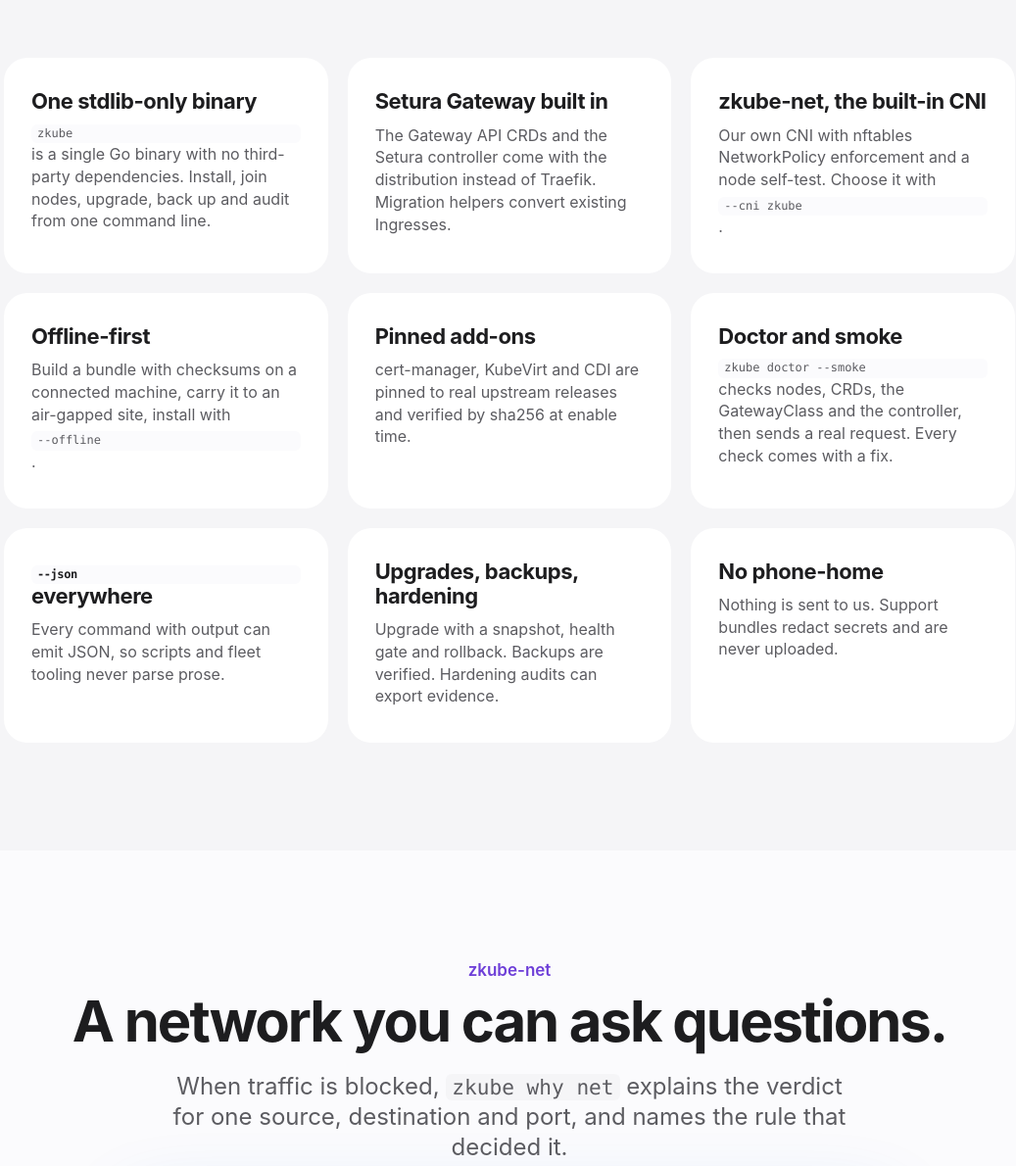
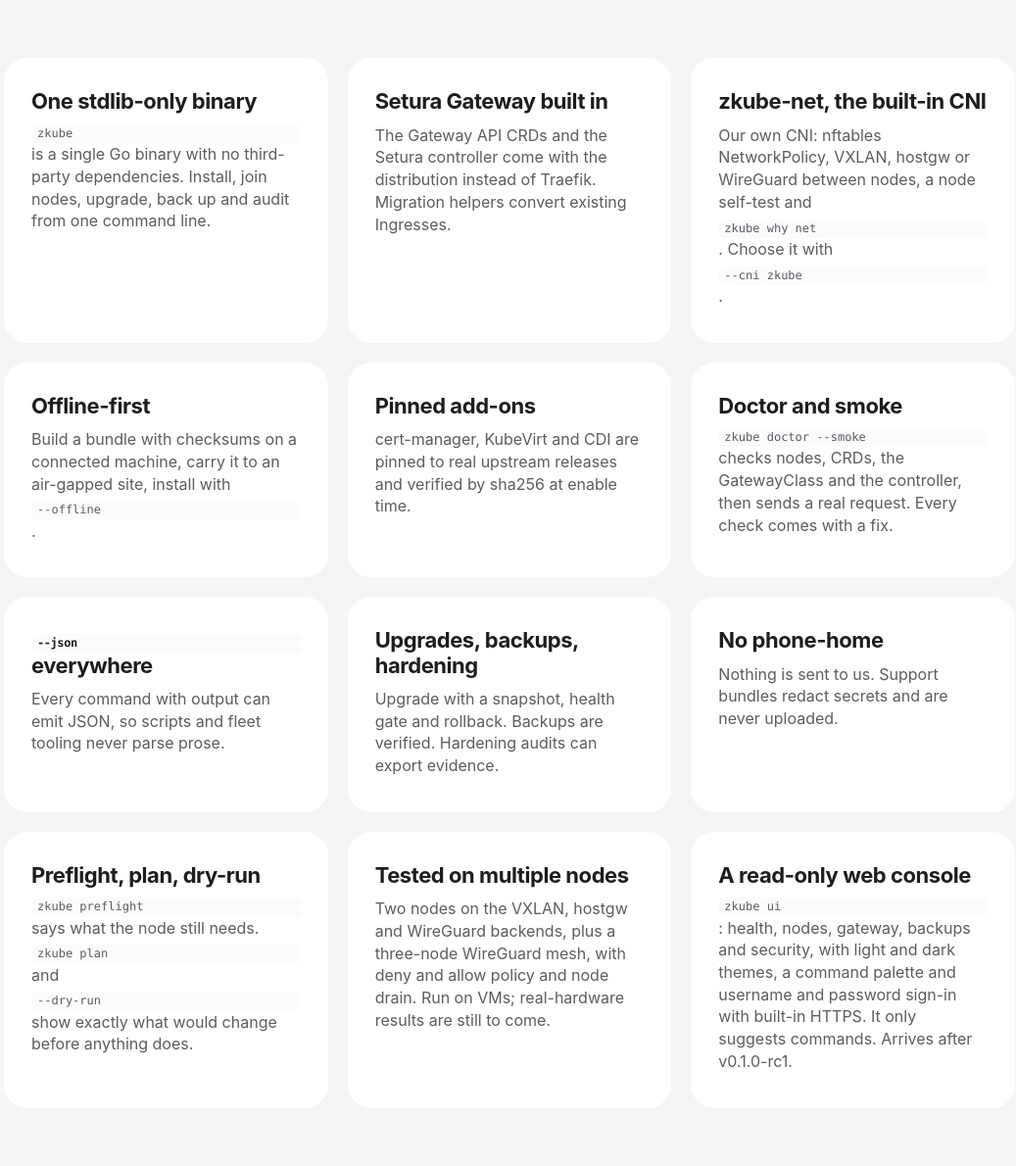
Before and after one commit to zyvorai/zyvor-kubeza-public, a plain HTML site: page docs/index.html in a window 1280 px wide. Shown: the part 2920-4110 px from the top of the page at 98% size, without its empty margins (120-1157 px from the left). Drawn offline with Linux system fonts and the light colour scheme.

Commit message:
Features: backends, preflight and dry-run, multi-node results, the read-only console (after rc1)
Co-Authored-By: Claude Sonnet 5.5 <noreply@anthropic.com>

```diff
--- a/docs/index.html
+++ b/docs/index.html
@@ -92,13 +92,16 @@
 <div class="grid">
 <div class="card reveal"><h3>One stdlib-only binary</h3><p><code>zkube</code> is a single Go binary with no third-party dependencies. Install, join nodes, upgrade, back up and audit from one command line.</p></div>
 <div class="card reveal"><h3>Setura Gateway built in</h3><p>The Gateway API CRDs and the Setura controller come with the distribution instead of Traefik. Migration helpers convert existing Ingresses.</p></div>
-<div class="card reveal"><h3>zkube-net, the built-in CNI</h3><p>Our own CNI with nftables NetworkPolicy enforcement and a node self-test. Choose it with <code>--cni zkube</code>.</p></div>
+<div class="card reveal"><h3>zkube-net, the built-in CNI</h3><p>Our own CNI: nftables NetworkPolicy, VXLAN, hostgw or WireGuard between nodes, a node self-test and <code>zkube why net</code>. Choose it with <code>--cni zkube</code>.</p></div>
 <div class="card reveal"><h3>Offline-first</h3><p>Build a bundle with checksums on a connected machine, carry it to an air-gapped site, install with <code>--offline</code>.</p></div>
 <div class="card reveal"><h3>Pinned add-ons</h3><p>cert-manager, KubeVirt and CDI are pinned to real upstream releases and verified by sha256 at enable time.</p></div>
 <div class="card reveal"><h3>Doctor and smoke</h3><p><code>zkube doctor --smoke</code> checks nodes, CRDs, the GatewayClass and the controller, then sends a real request. Every check comes with a fix.</p></div>
 <div class="card reveal"><h3><code>--json</code> everywhere</h3><p>Every command with output can emit JSON, so scripts and fleet tooling never parse prose.</p></div>
 <div class="card reveal"><h3>Upgrades, backups, hardening</h3><p>Upgrade with a snapshot, health gate and rollback. Backups are verified. Hardening audits can export evidence.</p></div>
 <div class="card reveal"><h3>No phone-home</h3><p>Nothing is sent to us. Support bundles redact secrets and are never uploaded.</p></div>
+<div class="card reveal"><h3>Preflight, plan, dry-run</h3><p><code>zkube preflight</code> says what the node still needs. <code>zkube plan</code> and <code>--dry-run</code> show exactly what would change before anything does.</p></div>
+<div class="card reveal"><h3>Tested on multiple nodes</h3><p>Two nodes on the VXLAN, hostgw and WireGuard backends, plus a three-node WireGuard mesh, with deny and allow policy and node drain. Run on VMs; real-hardware results are still to come.</p></div>
+<div class="card reveal"><h3>A read-only web console</h3><p><code>zkube ui</code>: health, nodes, gateway, backups and security, with light and dark themes, a command palette and username and password sign-in with built-in HTTPS. It only suggests commands. Arrives after v0.1.0-rc1.</p></div>
 </div></div></section>
 
 <section id="network"><div class="wrap">
```
Also changed, not shown: 1 other file.
